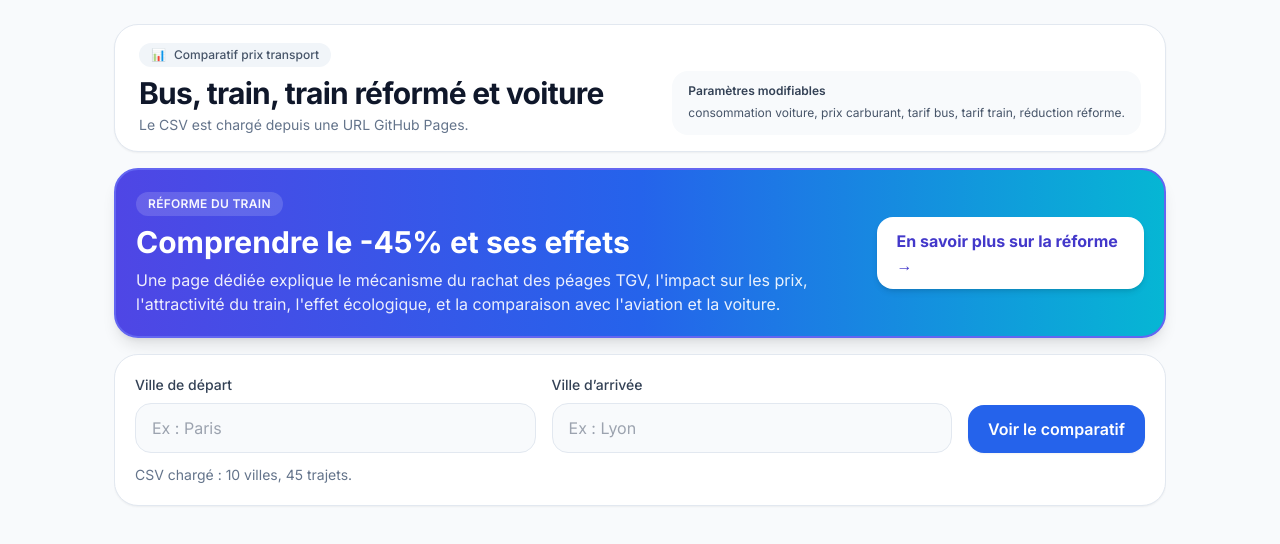
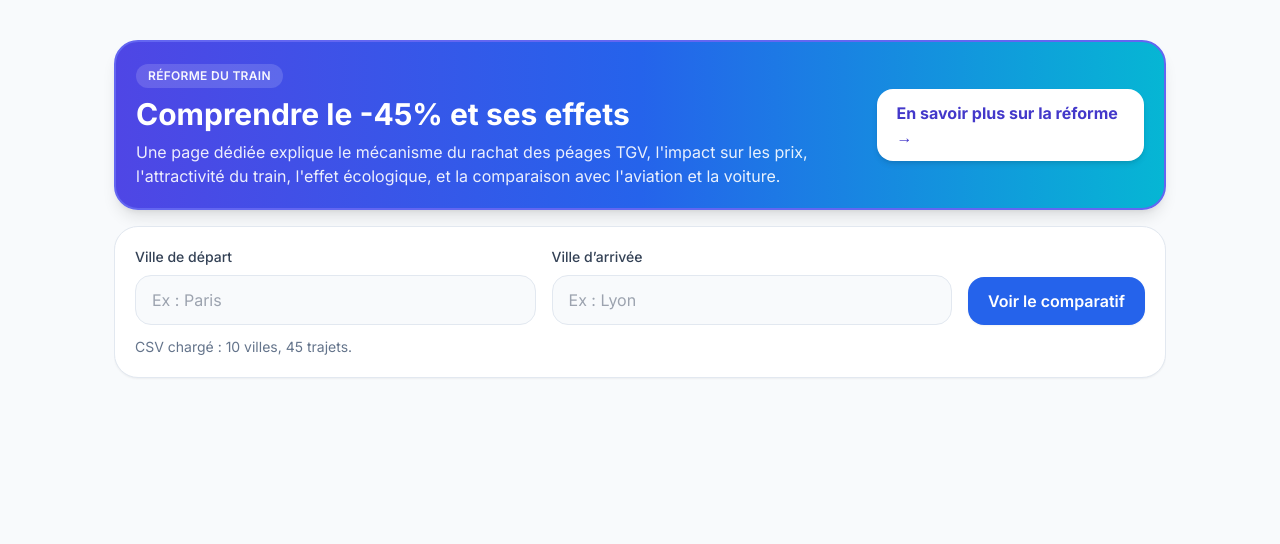
Before and after one commit to nbuton/impact-reforme-train, a plain HTML site: page index.html in a window 1280 px wide. Drawn offline with nearby package versions, Linux system fonts and the light colour scheme.

Commit message:
Remove header

```diff
--- a/index.html
+++ b/index.html
@@ -34,30 +34,6 @@
 <body class="bg-slate-50 text-slate-900">
   <div class="mx-auto flex h-screen max-w-[var(--app-max-width)] flex-col px-4 py-4 sm:px-6 sm:py-6">
 
-    <!-- Header -->
-    <header class="shrink-0 rounded-3xl border border-slate-200 bg-white px-5 py-4 shadow-sm sm:px-6">
-      <div class="flex flex-col gap-3 lg:flex-row lg:items-end lg:justify-between">
-        <div>
-          <div class="inline-flex items-center gap-2 rounded-full bg-slate-100 px-3 py-1 text-xs font-medium text-slate-600">
-            <span>📊</span>
-            Comparatif prix transport
-          </div>
-          <h1 class="mt-2 text-2xl font-bold tracking-tight sm:text-3xl">
-            Bus, train, train réformé et voiture
-          </h1>
-          <p class="mt-1 text-sm text-slate-500">
-            Le CSV est chargé depuis une URL GitHub Pages.
-          </p>
-        </div>
-
-        <div class="rounded-2xl bg-slate-50 px-4 py-3 text-xs text-slate-600">
-          <div class="font-semibold text-slate-700">Paramètres modifiables</div>
-          <div class="mt-1 leading-5">
-            consommation voiture, prix carburant, tarif bus, tarif train, réduction réforme.
-          </div>
-        </div>
-      </div>
-    </header>
 
     <!-- Lien très visible vers l'explication -->
     <section class="shrink-0 mt-4 rounded-3xl border-2 border-indigo-500 bg-gradient-to-r from-indigo-600 via-blue-600 to-cyan-500 p-5 text-white shadow-lg">
```
